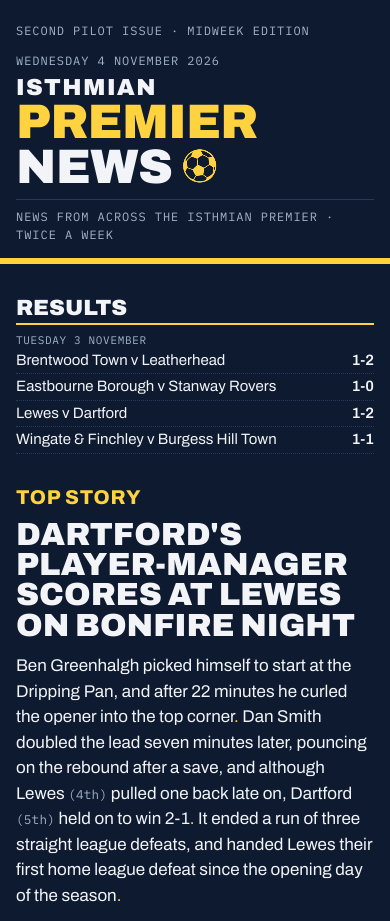
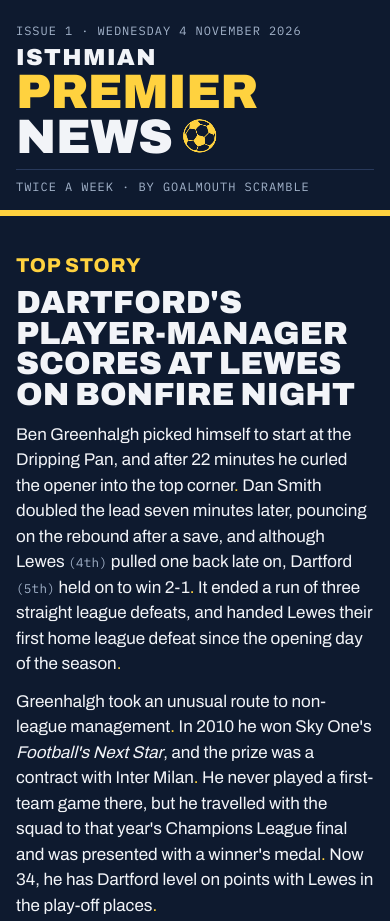
Before and after one commit to GoalmouthScramble/GoalmouthScramble.github.io, a plain HTML site: page index.html in a window 390 px wide. Shown: the top 921 px of the page. Drawn offline with Linux system fonts and the light colour scheme.

Commit message:
Make the pilot Issue 1, new masthead lines, top story first on phones
Co-Authored-By: Claude Opus 5.5 <noreply@anthropic.com>

```diff
--- a/index.html
+++ b/index.html
@@ -56,6 +56,8 @@ a{color:inherit}
 .mast h1{font-size:clamp(30px,8.6vw,108px);font-weight:900;text-transform:uppercase;letter-spacing:-.01em;margin-top:6px;white-space:nowrap}
 .mast h1 span{color:var(--pitch)}
 .strap{display:flex;justify-content:space-between;gap:10px 24px;flex-wrap:wrap;border-top:1px solid var(--ink);margin-top:10px;padding-top:8px}
+.mast-top .label,.strap .label{white-space:nowrap}
+@media(max-width:359px){.mast-top .label,.strap .label{font-size:11px;letter-spacing:.05em}}
 .ai-note{font-style:italic;color:var(--muted);font-size:15px}
 
 /* sections */
@@ -67,7 +69,7 @@ section{padding-block:34px;border-bottom:1px solid var(--rule)}
 .grid>*{min-width:0}
 
 /* front page: top story, round-up, results */
-.front{display:grid;gap:28px;grid-template-areas:"glance" "story" "round"}
+.front{display:grid;gap:28px;grid-template-areas:"story" "glance" "round"}
 .front>*{min-width:0}
 .f-story{grid-area:story}.f-round{grid-area:round}.f-glance{grid-area:glance}
 @media(min-width:760px){.front{grid-template-columns:1fr 1fr;grid-template-areas:"story round" "glance glance"}}
@@ -237,12 +239,11 @@ details ol{font-size:14px;line-height:1.45;padding-left:22px;margin:12px 0 0;dis
 
 <header class="mast wrap">
   <div class="mast-top">
-    <span class="label">Second pilot issue · Midweek Edition</span>
-    <span class="label">Wednesday 4 November 2026</span>
+    <span class="label">Issue 1 · Wednesday 4 November 2026</span>
   </div>
   <h1>Isthmian <span>Premier</span> News</h1>
   <div class="strap">
-    <span class="label">News from across the Isthmian Premier · twice a week</span>
+    <span class="label">Twice a week · By Goalmouth Scramble</span>
   </div>
 </header>
 
@@ -546,7 +547,7 @@ details ol{font-size:14px;line-height:1.45;padding-left:22px;margin:12px 0 0;dis
   <div>
     <h2 class="sec" style="font-size:28px;margin-bottom:10px">Previous editions</h2>
     <div class="archive">
-      <span class="issue now">Pilot 2 · 4 Nov 2026 · this issue</span>
+      <span class="issue now">Issue 1 · 4 Nov 2026 · this issue</span>
       <a class="issue" href="editions/2026-11-03-pilot.html">No. 0 · 3 Nov 2026</a>
     </div>
   </div>
```
